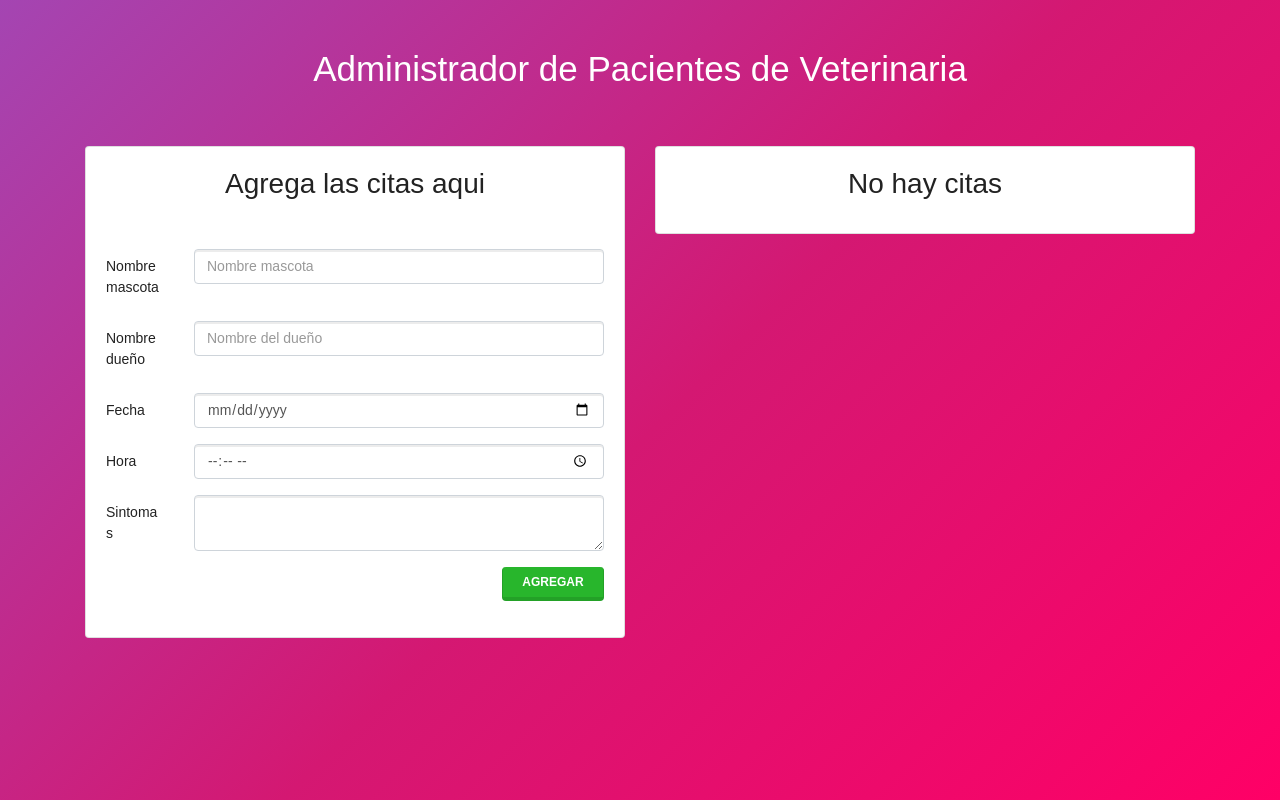
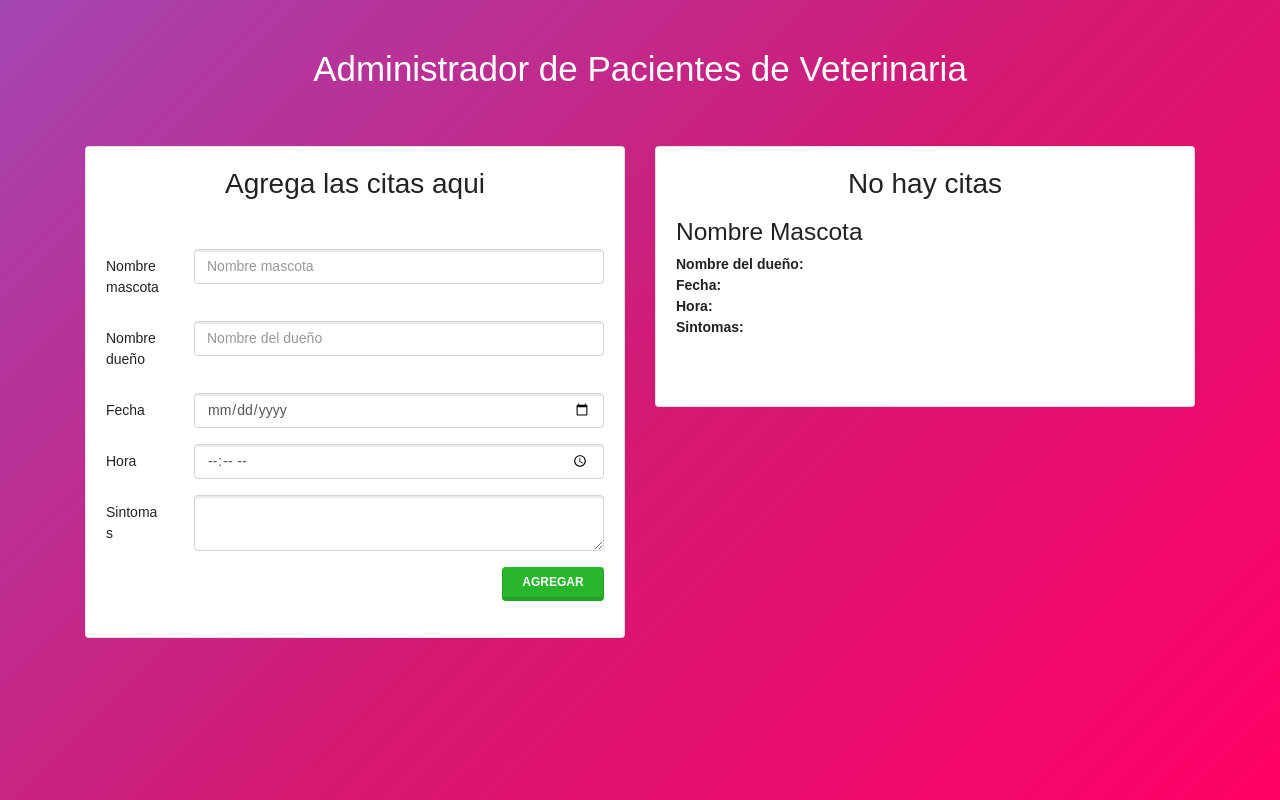
Before and after one commit to MarceLlanos/Administrador-Pacientes-Veterinaria, a React (Create React App) app: page / in a window 1280 px wide. Built offline with nearby package versions, Linux system fonts and the light colour scheme.

Commit message:
Creacion del componente Cita donde se muestra la informacion de la cita registrada la cual se agrego a ListaCitas

```diff
--- /dev/null
+++ b/src/components/Cita.js
@@ -0,0 +1,23 @@
+import React, { Component } from 'react';
+
+
+class Cita extends Component {
+
+  render() {
+    return (
+      <div className = "media mt-3">
+				<div className = "media-body">
+					<h3 className = "mt-0">Nombre Mascota</h3>
+					<p className = "card-text"><span>Nombre del dueño: </span></p>
+					<p className = "card-text"><span>Fecha: </span></p>
+					<p className = "card-text"><span>Hora: </span></p>
+					<p className = "card-text"><span>Sintomas: </span></p>
+					<p className = "card-text"></p>
+				</div>
+      </div>
+    );
+  }
+}
+
+
+export default Cita
--- a/src/components/ListaCitas.js
+++ b/src/components/ListaCitas.js
@@ -1,16 +1,20 @@
 import React, { Component } from 'react';
+import Cita from './Cita';
 
 class ListaCitas extends Component {
 
 
   render() {
 		const citas = this.props.citas;
-		console.log()
+
 		const mensaje = Object.keys(citas).length === 0 ? 'No hay citas' : 'Administra tus citas aqui!'
     return (
       <div className = "card mt-5">
 				<div className = "card-body">
 					<h2 className = "card-title text-center">{mensaje}</h2>
+					<div className = "lista-citas">
+						<Cita citas = {this.citas}/>
+					</div>
 				</div>
 			</div>
     );
```
